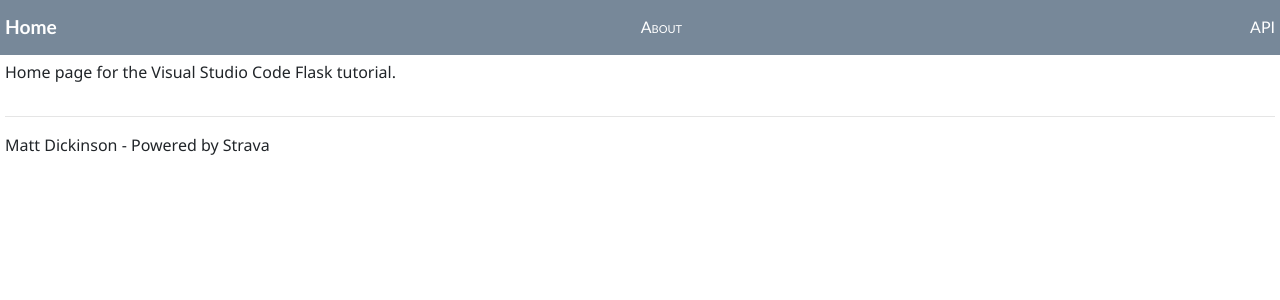
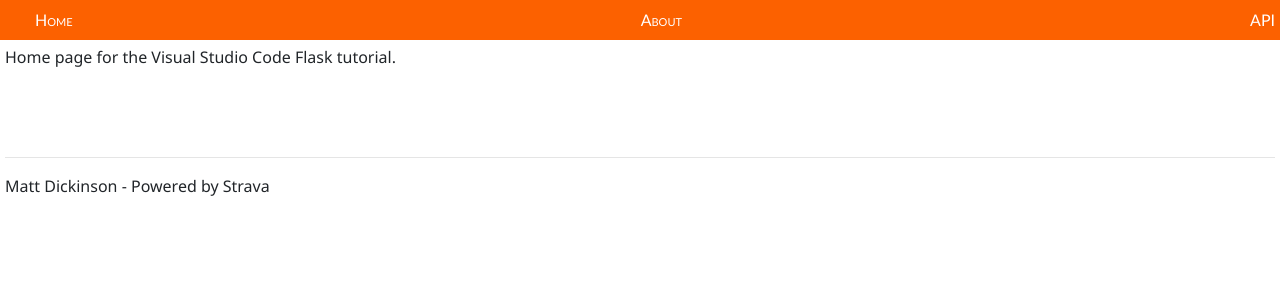
Before and after one commit to mattjdickinson/strava_training-app, a Flask app: template strava_app/templates/home.html in a window 1280 px wide. Shown: the top 300 px of the page. Run offline with Flask 2, Linux system fonts and the light colour scheme; the template is opened without the code that fills it, so the values that code supplies are empty; some libraries are stand-ins or nearby versions.

Commit message:
small changes

```diff
--- a/notes.txt
+++ b/notes.txt
@@ -16,3 +16,6 @@ python3 -m flask run
 https://www.youtube.com/watch?v=5iWhQWVXosU
  environment variables:
  terminal, cd, nano .zshrc
+
+Refresh css in chromne
+cmd + shift + r
--- a/strava_app/__init__.py
+++ b/strava_app/__init__.py
@@ -1,2 +1,3 @@
 import flask
 app = flask.Flask(__name__)
+app.static_folder = 'static'
--- a/strava_app/static/site.css
+++ /dev/null
@@ -1,48 +0,0 @@
-.message {
-    font-weight: 600;
-    color: blue;
-}
-
-.navbar {
-    background-color: lightslategray;
-    font-size: 1em;
-    font-family: 'Trebuchet MS', 'Lucida Sans Unicode', 'Lucida Grande', 'Lucida Sans', Arial, sans-serif;
-    color: white;
-    padding: 8px 5px 8px 5px;
-}
-
-.navbar a {
-    text-decoration: none;
-    color: inherit;
-}
-
-.navbar-brand {
-    font-size: 1.2em;
-    font-weight: 600;
-}
-
-.navbar-item {
-    font-variant: small-caps;
-    margin-left: 30px;
-}
-
-.body-content {
-    padding: 5px;
-    font-family:'Segoe UI', Tahoma, Geneva, Verdana, sans-serif;
-}
-
-table {
-    font-family: arial, sans-serif;
-    border-collapse: collapse;
-    width: 100%;
-}
-
-td, th {
-    border: 1px solid #dddddd;
-    text-align: left;
-    padding: 8px;
-}
-
-tr:nth-child(even) {
-    background-color: #dddddd;
-}
--- a/strava_app/static/styles.css
+++ b/strava_app/static/styles.css
@@ -1,11 +1,56 @@
-#map {
-
-    height: 800px;
-    width: 800px;
-    display: inline-block;
-
+.message {
+    font-weight: 600;
+    color: blue;
 }
 
-body{
-    text-align: center
+.navbar {
+    background-color: #FC6100;
+    font-size: 1em;
+    font-family: 'Trebuchet MS', 'Lucida Sans Unicode', 'Lucida Grande', 'Lucida Sans', Arial, sans-serif;
+    color: white;
+    padding: 8px 5px 8px 5px;
 }
+
+.navbar a {
+    text-decoration: none;
+    color: inherit;
+}
+
+.navbar-brand {
+    font-size: 1.2em;
+    font-weight: 600;
+}
+
+.navbar-item {
+    font-variant: small-caps;
+    margin-left: 30px;
+}
+
+.body-content {
+    padding: 5px;
+    font-family:'Segoe UI', Tahoma, Geneva, Verdana, sans-serif;
+}
+
+table {
+    font-family: arial, sans-serif;
+    border-collapse: collapse;
+    width: 100%;
+    border-left: 1000px !important;
+}
+
+td, th {
+    /* border: 1px solid #dddddd; */
+    text-align: left;
+    padding: 8px;
+}
+
+tr:nth-child(even) {
+    background-color: #dddddd;
+}
+
+.table-container {
+    padding-top: 20px;
+    padding-bottom: 20px;
+    padding-left: 150px;
+    padding-right: 150px;
+}
--- a/strava_app/templates/home.html
+++ b/strava_app/templates/home.html
@@ -5,20 +5,18 @@ Home
 {% block content %}
 <p>Home page for the Visual Studio Code Flask tutorial.</p>
 
-<!-- {{ data }} -->
-
-
-<!-- {% for activity in data %}
-    <tr>
-        <td>{{ activity['id'] }}</td>
-    </tr>
-
-{% endfor %} -->
-
-<table class="table table-hover .table-responsive .table-sm">
+<div class="table-container">
+    <table class="table table-hover .table-responsive .table-sm w-auto small">
+    <!-- <table class="table .table-responsive">     -->
         <tr>
             {% for col in column_names %}
             <th>{{col}}</th>
+
+
+            <!-- {% if col != "id" %}
+                <th>{{col}}</th>
+            {% else %}
+            {% endif %} -->
             {% endfor %}
         </tr>
         {% for row in row_data %}
@@ -26,9 +24,12 @@ Home
         <!-- and use if to hide columns -->
         <tr class="table-info">
             {% for col, row_ in zip(column_names, row) %}
-        {% if col == link_column %}
+            {% if col == "ID" %}
+            <td style="visibility:collapse">{{row_}}</td>
+            {% elif col == link_column %}
             <td>
                 <button type="submit" value={{ row_ }} name="id form="patient_form" class="patient_button">
+                <!-- <button type="submit" value="Test" "name="id form="patient_form" class="patient_button">    -->
                     {{ row_ }}
                 </button>
             </td>
@@ -40,7 +41,7 @@ Home
         {% endfor %}
 
     </table>
-
+</div>
 
 
 
--- a/strava_app/templates/layout.html
+++ b/strava_app/templates/layout.html
@@ -3,13 +3,16 @@
     <head>
         <meta charset="utf-8" />
         <title>{% block title %}{% endblock %}</title>
-        <link href="https://stackpath.bootstrapcdn.com/bootstrap/4.5.0/css/bootstrap.min.css" rel="stylesheet">
-        <link rel="stylesheet" type="text/css" href="{{ url_for('static', filename='site.css')}}" />
+        <link rel="stylesheet" href="https://cdn.jsdelivr.net/npm/bootstrap@4.5.3/dist/css/bootstrap.min.css" integrity="sha384-TX8t27EcRE3e/ihU7zmQxVncDAy5uIKz4rEkgIXeMed4M0jlfIDPvg6uqKI2xXr2" crossorigin="anonymous">
+        <!-- <link href="https://stackpath.bootstrapcdn.com/bootstrap/4.5.0/css/bootstrap.min.css" rel="stylesheet"> -->
+        <!-- <link href="https://maxcdn.bootstrapcdn.com/bootstrap/4.1.3/css/bootstrap.min.css" rel="stylesheet"> -->
+        <link rel="stylesheet" type="text/css" href="{{ url_for('static', filename='styles.css')}}" />
+        <!-- <script src="https://maxcdn.bootstrapcdn.com/bootstrap/4.1.3/js/bootstrap.min.js"></script> -->
     </head>
 
     <body>
         <div class="navbar">
-            <a href="{{ url_for('home') }}" class="navbar-brand">Home</a>
+            <a href="{{ url_for('home') }}" class="navbar-item">Home</a>
             <a href="{{ url_for('about') }}" class="navbar-item">About</a>
             <a href="{{ url_for('api') }}" class="navbar-item">API</a>
         </div>
--- a/strava_app/views.py
+++ b/strava_app/views.py
@@ -17,8 +17,24 @@ def home():
     df = get_activity_data(access_token, activity_ids)
     # activity_laps = get_activity_laps(access_token, activity_ids)
 
-    # link_column is the column that adds a button. Want this to be 'Show map'
-    return render_template("home.html", column_names=df.columns.values, row_data=list(df.values.tolist()), link_column="Map", zip=zip)
+    column_names = ['ID',
+                    'Date',
+                    'Time',
+                    'Name',
+                    'Distance',
+                    'Run Time',
+                    'Type',
+                    'Pace',
+                    'Average Heart Rate',
+                    'Average Cadence',
+                    'Effort (1-10)',
+                    'Notes',
+                    'Map']
+
+    # link_column is the column that adds a button. Hyperlink would look nicer than button
+    # return render_template("home.html", column_names=df.columns.values, row_data=list(df.values.tolist()), link_column="Map", zip=zip)
+    return render_template("home.html", column_names=column_names, row_data=list(df.values.tolist()), link_column="Map", zip=zip)
+
 
 @app.route("/about/")
 def about():
```
Also changed, not shown: strava_app/get_data.py (+17 -3 lines), strava_app/index.html (deleted, +0 -15 lines), 1 other file. Lines whose indentation alone changed are shown as unchanged.
